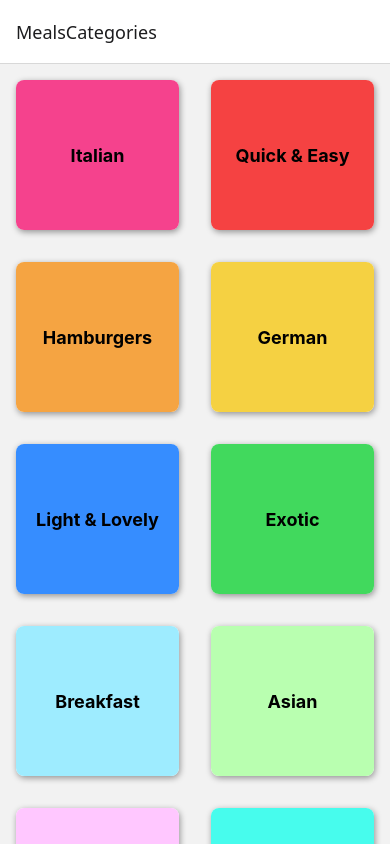
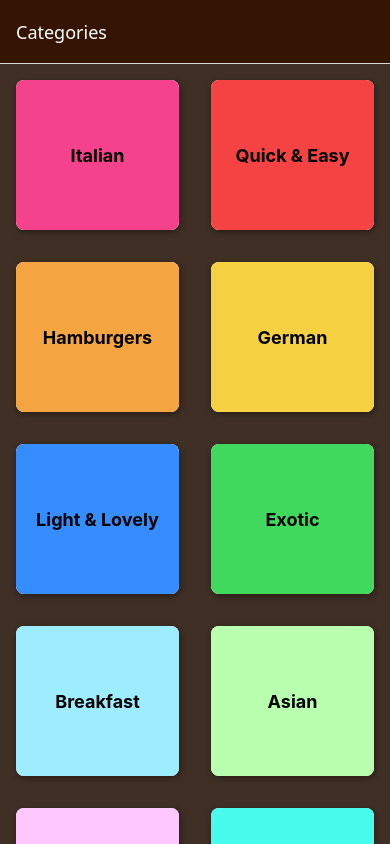
Before and after one commit to ucadena07/MealsApp, a React Native app: screen / in a window 390 px wide. Built offline with nearby package versions, Linux system fonts and the light colour scheme.

Commit message:
navigation options dynamically

```diff
--- a/App.js
+++ b/App.js
@@ -11,11 +11,26 @@ const Stack = createNativeStackNavigator();
 export default function App() {
   return (
     <>
-      <StatusBar style='dark' />
+      <StatusBar style='light' />
       <NavigationContainer>
-        <Stack.Navigator>
-          <Stack.Screen name='MealsCategories' component={CategoriesScreen} />
-          <Stack.Screen name='MeaksOverview' component={MealsOverviewScreen} />
+        <Stack.Navigator screenOptions={{
+          headerStyle:{backgroundColor: '#351404'},
+          headerTintColor: 'white',
+          contentStyle: {
+            backgroundColor: '#3f2f25'
+          }
+        }}>
+          <Stack.Screen name='MealsCategories' component={CategoriesScreen}
+          options={{title: "Categories",
+
+          }} />
+          <Stack.Screen name='MeaksOverview' component={MealsOverviewScreen}
+          options={({route, navigation}) => {
+            const catId = route.params.categoryId
+            return {
+              title: catId
+            }
+          }} />
         </Stack.Navigator>
       </NavigationContainer>
     </>
--- a/screens/MealsOverviewScreen.js
+++ b/screens/MealsOverviewScreen.js
@@ -1,12 +1,23 @@
 import { View, Text, StyleSheet, FlatList } from 'react-native'
-import { MEALS } from '../data/dummy-data';
+import { CATEGORIES, MEALS } from '../data/dummy-data';
 import MealItem from '../components/MealItem';
+import { useLayoutEffect } from 'react';
 
-function MealsOverviewScreen({ route }) {
+function MealsOverviewScreen({ route, navigation }) {
     const catId = route.params.categoryId;
     const displayedMeals = MEALS.filter((it) => {
         return it.categoryIds.indexOf(catId) >= 0;
     })
+
+    useLayoutEffect(() => {
+        const categoryTitle = CATEGORIES.find((category) => category.id === catId).title
+
+        navigation.setOptions({
+            title: categoryTitle
+        })
+    }, [catId, navigation])
+
+
 
     function renderMealIteam(itemData) {
         return <>
```
